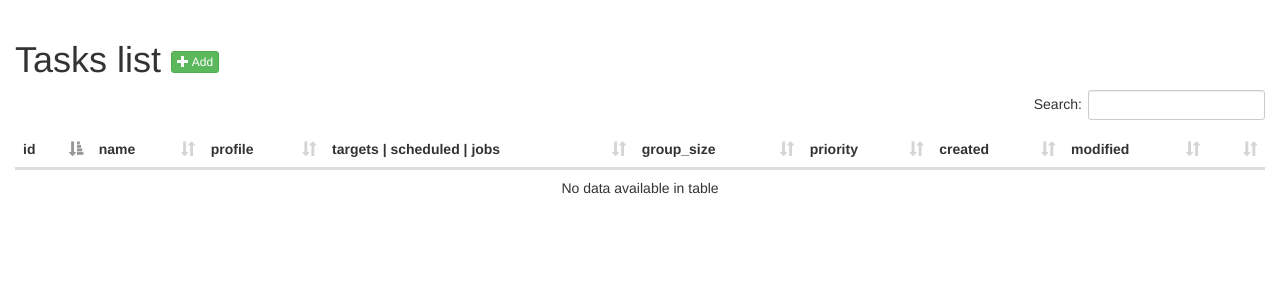
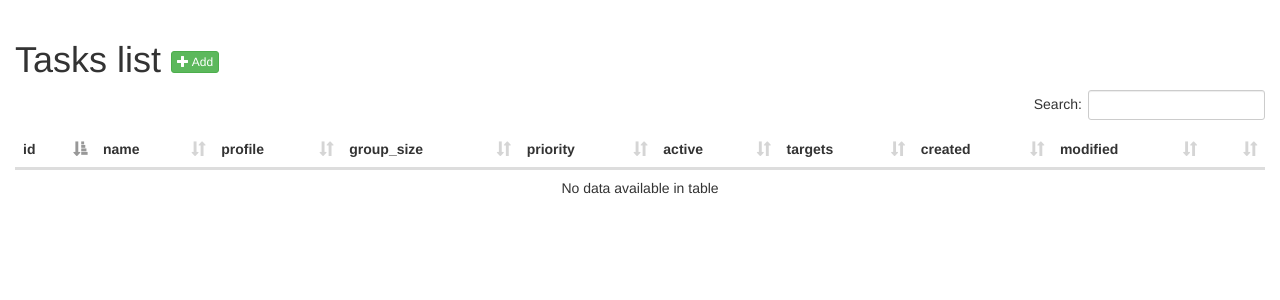
Before and after one commit to bodik/sner4, a Flask app: page /scheduler/task/list in a window 1280 px wide. Shown: the part 52-352 px from the top of the page. Run offline with Flask 2, Linux system fonts and the light colour scheme; data that the repository does not hold is empty; some libraries are stand-ins or nearby versions.

Commit message:
scheduler: more queue development
	* no explicit scheduling of targets, just push to queue, remove on job
	* task has active flag to control scheduling

```diff
--- a/sner/server/command/db.py
+++ b/sner/server/command/db.py
@@ -32,16 +32,16 @@ def db_initdata():
 	db.session.add(profile)
 	db.session.commit()
 
-	task = Task(name='ping localhost', profile=profile, group_size=5, priority=0)
+	task = Task(name='ping localhost', profile=profile, group_size=5, priority=0, active=True)
 	db.session.add(task)
 	for target in range(100):
 		db.session.add(Target(target=target, task=task))
 	db.session.commit()
 
-	task = Task(name='ping localhost 1', profile=profile, group_size=1, priority=0)
+	task = Task(name='ping localhost 1', profile=profile, group_size=1, priority=10, active=False)
 	db.session.add(task)
 	for target in range(100):
-		db.session.add(Target(target=target, task=task, scheduled=True))
+		db.session.add(Target(target=target, task=task))
 	db.session.commit()
 
 	profile = Profile(
--- a/sner/server/controller/scheduler/task.py
+++ b/sner/server/controller/scheduler/task.py
@@ -1,6 +1,6 @@
 """controller task"""
 
-from flask import redirect, render_template, url_for
+from flask import current_app, redirect, render_template, url_for
 from sner.server.controller.scheduler import blueprint
 from sner.server.extensions import db
 from sner.server.form import GenericButtonForm
@@ -18,19 +18,11 @@ def task_list_route():
 	count_targets = {}
 	for task_id, count in db.session.query(Target.task_id, func.count(Target.id)).group_by(Target.task_id).all():
 		count_targets[task_id] = count
-	count_scheduled_targets = {}
-	for task_id, count in db.session.query(Target.task_id, func.count(Target.id)).filter(Target.scheduled == True).group_by(Target.task_id).all():
-		count_scheduled_targets[task_id] = count
-	count_jobs = {}
-	for task_id, count in db.session.query(Job.task_id, func.count(Job.id)).group_by(Job.task_id).all():
-		count_jobs[task_id] = count
 
 	return render_template(
 		'scheduler/task/list.html',
 		tasks=tasks,
 		count_targets=count_targets,
-		count_scheduled_targets=count_scheduled_targets,
-		count_jobs=count_jobs,
 		generic_button_form=GenericButtonForm())
 
 
@@ -88,38 +80,3 @@ def task_delete_route(task_id):
 		return redirect(url_for('scheduler.task_list_route'))
 
 	return render_template('button_delete.html', form=form, form_url=url_for('scheduler.task_delete_route', task_id=task_id))
-
-
-@blueprint.route('/task/targets/<task_id>/<action>', methods=['GET', 'POST'])
-def task_targets_route(task_id, action):
-	"""schedule/unschedule task targets to queue"""
-
-	task = Task.query.get(task_id)
-	form = GenericButtonForm()
-
-	if form.validate_on_submit():
-		task_targets_action(task, action)
-		return redirect(url_for('scheduler.task_list_route'))
-
-	return render_template(
-		'button_generic.html',
-		form=form,
-		form_url=url_for('scheduler.task_targets_route', task_id=task_id, action=action),
-		button_caption=action.title())
-
-
-def task_targets_action(task, action):
-	"""task targets bussiness logic"""
-
-	wait_for_lock(Target.__tablename__)
-
-	#TODO: refactoring here to simplify code
-	if action == 'schedule':
-		for target in Target.query.filter(Target.task == task).all():
-			target.scheduled = True
-
-	if action == 'unschedule':
-		for target in Target.query.filter(Target.task == task).all():
-			target.scheduled = False
-
-	db.session.commit()
--- a/sner/server/form/scheduler.py
+++ b/sner/server/form/scheduler.py
@@ -3,7 +3,7 @@
 from flask_wtf import FlaskForm
 from sner.server.form import LinesField
 from sner.server.model.scheduler import Profile
-from wtforms import IntegerField, StringField, TextAreaField, validators
+from wtforms import BooleanField, IntegerField, StringField, TextAreaField, validators
 from wtforms.ext.sqlalchemy.fields import QuerySelectField
 
 
@@ -22,5 +22,6 @@ class TaskForm(FlaskForm):
 	profile = QuerySelectField(query_factory=lambda: Profile.query.all(), allow_blank=False) # pylint: disable=unnecessary-lambda
 	group_size = IntegerField(label='Group size', default=1)
 	priority = IntegerField(label='Priority', default=0)
+	active = BooleanField(label='Active')
 
 	targets_field = LinesField(label='Targets')
--- a/sner/server/model/scheduler.py
+++ b/sner/server/model/scheduler.py
@@ -36,6 +36,7 @@ class Task(db.Model):
 	profile_id = db.Column(db.Integer(), db.ForeignKey('profile.id'), nullable=False)
 	group_size = db.Column(db.Integer(), nullable=False)
 	priority = db.Column(db.Integer(), nullable=False)
+	active = db.Column(db.Boolean())
 	created = db.Column(db.DateTime(), default=datetime.utcnow)
 	modified = db.Column(db.DateTime(), default=datetime.utcnow, onupdate=datetime.utcnow)
 
@@ -54,7 +55,6 @@ class Target(db.Model):
 
 	id = db.Column(db.Integer, primary_key=True)
 	target = db.Column(db.Text())
-	scheduled = db.Column(db.Boolean())
 	task_id = db.Column(db.Integer(), db.ForeignKey('task.id'), nullable=False)
 
 	task = relationship('Task', back_populates='targets')
--- a/sner/server/templates/scheduler/task/addedit.html
+++ b/sner/server/templates/scheduler/task/addedit.html
@@ -11,6 +11,7 @@
 		{{ b_wtf.bootstrap_field(form.profile, horizontal=True) }}
 		{{ b_wtf.bootstrap_field(form.group_size, horizontal=True) }}
 		{{ b_wtf.bootstrap_field(form.priority, horizontal=True) }}
+		{{ b_wtf.bootstrap_field(form.active, horizontal=True) }}
 		<div class="form-group">
 			{{ form.targets_field.label(class="col-sm-2 control-label") }}
 			<div class="col-sm-10">{{ form.targets_field(class="form-control", rows="10")|safe }}</div>
--- a/sner/server/templates/scheduler/task/list.html
+++ b/sner/server/templates/scheduler/task/list.html
@@ -10,9 +10,10 @@
 			<th>id</th>
 			<th>name</th>
 			<th>profile</th>
-			<th>targets | scheduled | jobs</th>
 			<th>group_size</th>
 			<th>priority</th>
+			<th>active</th>
+			<th>targets</th>
 			<th>created</th>
 			<th>modified</th>
 			<th></th>
@@ -24,15 +25,14 @@
 			<td>{{ task.id }}</td>
 			<td>{{ task.name }}</td>
 			<td>{{ task.profile }}</td>
-			<td>{{ count_targets[task.id]|default(0) }} | {{ count_scheduled_targets[task.id]|default(0) }} | {{ count_jobs[task.id]|default(0) }}</td>
 			<td>{{ task.group_size }}</td>
 			<td>{{ task.priority }}</td>
+			<td>{{ task.active }}</td>
+			<td>{{ count_targets[task.id]|default(0) }}</td>
 			<td>{{ task.created|datetime }}</td>
 			<td>{{ task.modified|datetime }}</td>
 			<td>
 				<a class="btn btn-xs btn-primary" href="{{ url_for('scheduler.task_edit_route', task_id=task.id) }}"><span class="glyphicon glyphicon-edit"></span> Edit</a>
-				{% with form=generic_button_form, form_url=url_for('scheduler.task_targets_route', task_id=task.id, action='schedule'), button_caption='Schedule' %}{% include 'button_generic.html' %}{% endwith %}
-				{% with form=generic_button_form, form_url=url_for('scheduler.task_targets_route', task_id=task.id, action='unschedule'), button_caption='Unschedule' %}{% include 'button_generic.html' %}{% endwith %}
 				{% with form=generic_button_form, form_url=url_for('scheduler.task_delete_route', task_id=task.id) %}{% include 'button_delete.html' %}{% endwith %}
 			</td>
 		</tr>
```
Also changed, not shown: sner/server/command/scheduler.py (+0 -14 lines), sner/server/controller/scheduler/job.py (+11 -10 lines), tests/server/command/test_scheduler.py (+1 -52 lines), tests/server/controller/scheduler/test_job.py (+4 -1 lines), tests/server/controller/scheduler/test_task.py (+0 -53 lines), tests/server/model/scheduler.py (+3 -5 lines).
